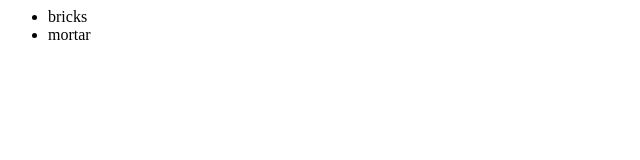
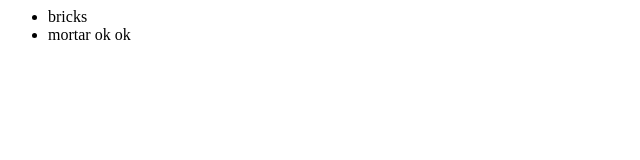
Before and after one commit to Antkor/newgit, a plain HTML site: page index.html in a window 1280 px wide. Shown: the full height of the page, 0-640 px from the left. Drawn offline with Linux system fonts and the light colour scheme.

Commit message:
new branch

```diff
--- a/index.html
+++ b/index.html
@@ -3,7 +3,7 @@
 <body>
 	<ul>
 		<li>bricks</li>
-		<li>mortar</li>
+		<li>mortar ok ok</li>
 	</ul>
 </body>
 </html>
```
